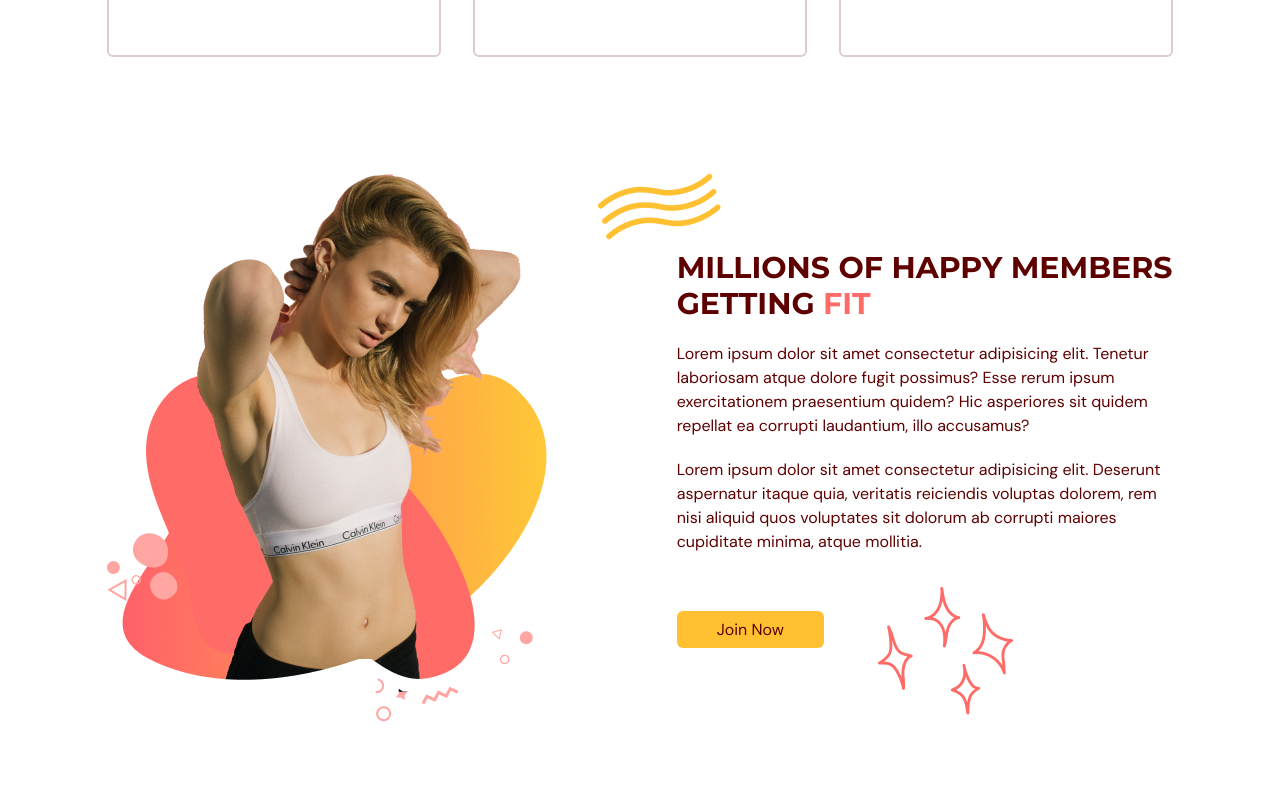
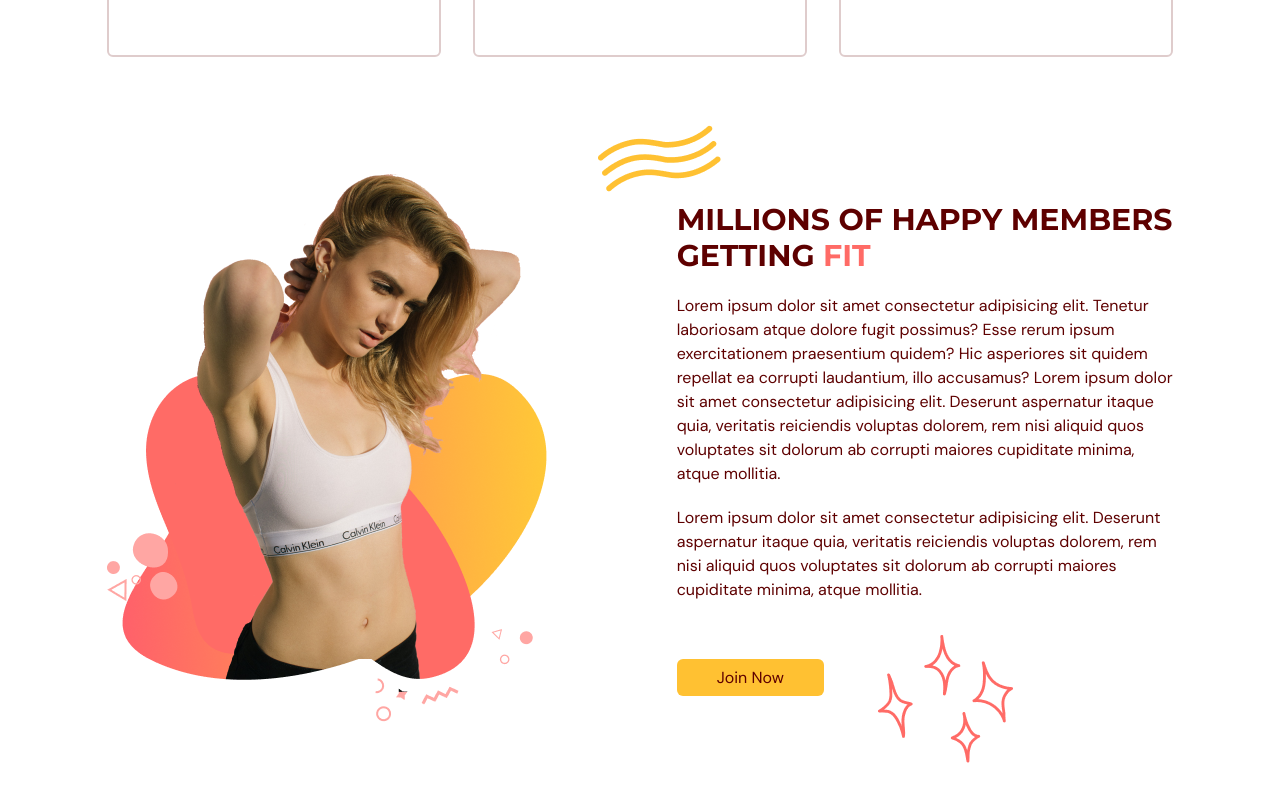
Before and after one commit to isabeckmann/gym, a React (Vite) app in the folder gym-typescript/: page / in a window 1280 px wide. Shown: the part 1423-2223 px from the top of the page. Built offline with nearby package versions, Linux system fonts and the light colour scheme.

Commit message:
benefits code formatting

```diff
--- a/gym-typescript/src/scenes/benefits/Benefit.tsx
+++ b/gym-typescript/src/scenes/benefits/Benefit.tsx
@@ -21,7 +21,7 @@ const Benefit = ({icon, title, description, setSelectedPage}: Props) => {
         variants={childVariant}
     >
         <div className="mb-4 flex justify-center">
-            <div className="rounded-full border-2 border-gray-100 bg-primary-100 p-4">
+            <div className="rounded-full border-2 border-gray-100 bg-primary-100 p-4 hover:bg-primary-300 hover:border-primary-300">
                 {icon}
             </div>
         </div>
--- a/gym-typescript/src/scenes/benefits/index.tsx
+++ b/gym-typescript/src/scenes/benefits/index.tsx
@@ -133,8 +133,20 @@ const Benefits = ({setSelectedPage}: Props) => {
                             visible: { opacity: 1, x: 0},
                         }}
                     >
-                        <p className="my-5">Lorem ipsum dolor sit amet consectetur adipisicing elit. Tenetur laboriosam atque dolore fugit possimus? Esse rerum ipsum exercitationem praesentium quidem? Hic asperiores sit quidem repellat ea corrupti laudantium, illo accusamus?</p>
-                        <p className="mb-5">Lorem ipsum dolor sit amet consectetur adipisicing elit. Deserunt aspernatur itaque quia, veritatis reiciendis voluptas dolorem, rem nisi aliquid quos voluptates sit dolorum ab corrupti maiores cupiditate minima, atque mollitia.</p>
+                        <p className="my-5">
+                            Lorem ipsum dolor sit amet consectetur adipisicing elit.
+                            Tenetur laboriosam atque dolore fugit possimus?
+                            Esse rerum ipsum exercitationem praesentium quidem?
+                            Hic asperiores sit quidem repellat ea corrupti laudantium, illo accusamus?
+                            Lorem ipsum dolor sit amet consectetur adipisicing elit.
+                            Deserunt aspernatur itaque quia, veritatis reiciendis voluptas dolorem, rem nisi aliquid
+                            quos voluptates sit dolorum ab corrupti maiores cupiditate minima, atque mollitia.
+                        </p>
+                        <p className="mb-5">
+                            Lorem ipsum dolor sit amet consectetur adipisicing elit.
+                            Deserunt aspernatur itaque quia, veritatis reiciendis voluptas dolorem,
+                            rem nisi aliquid quos voluptates sit dolorum ab corrupti maiores cupiditate minima, atque mollitia.
+                        </p>
                     </motion.div>
 
                     {/* button */}
```
